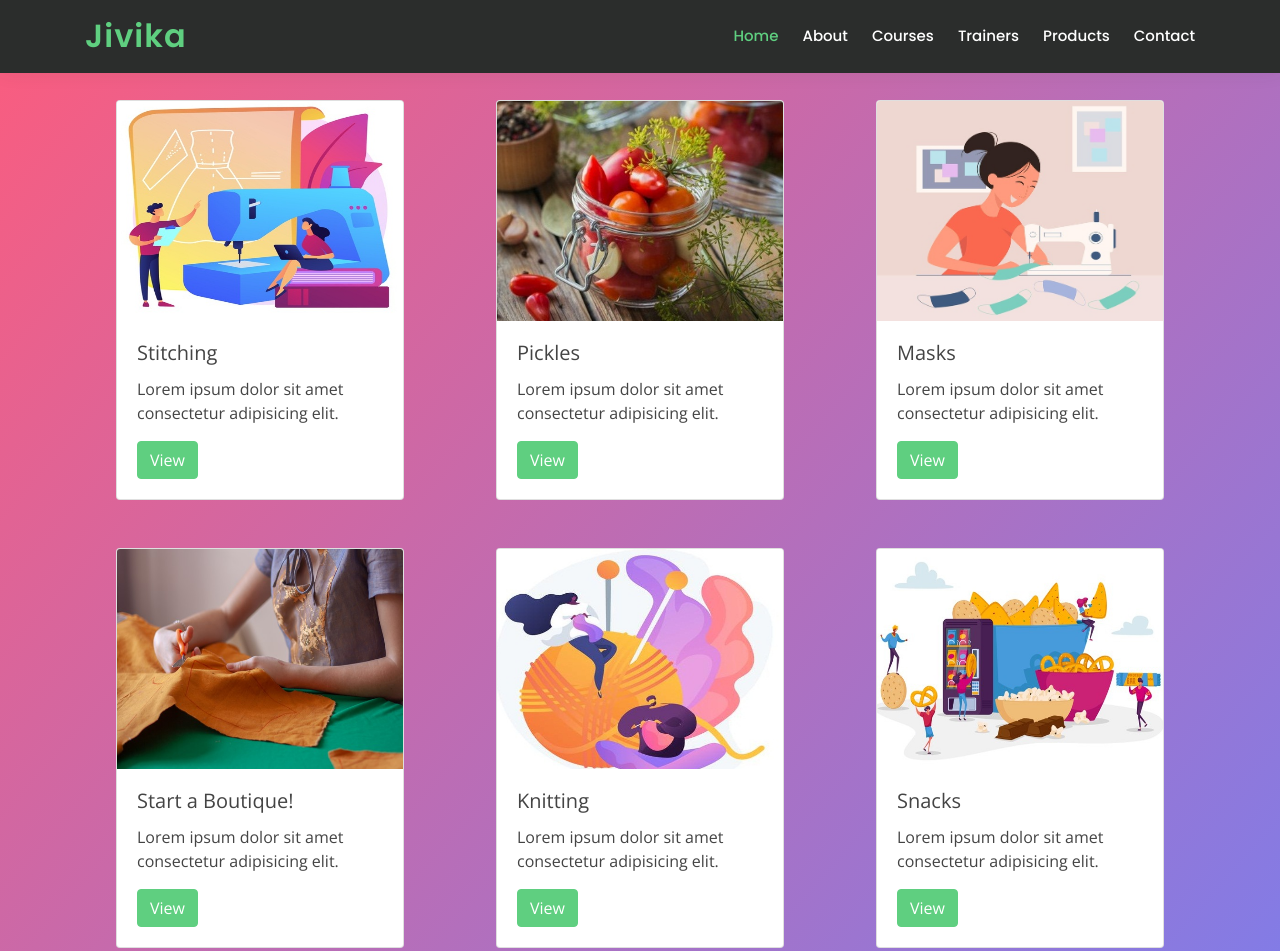
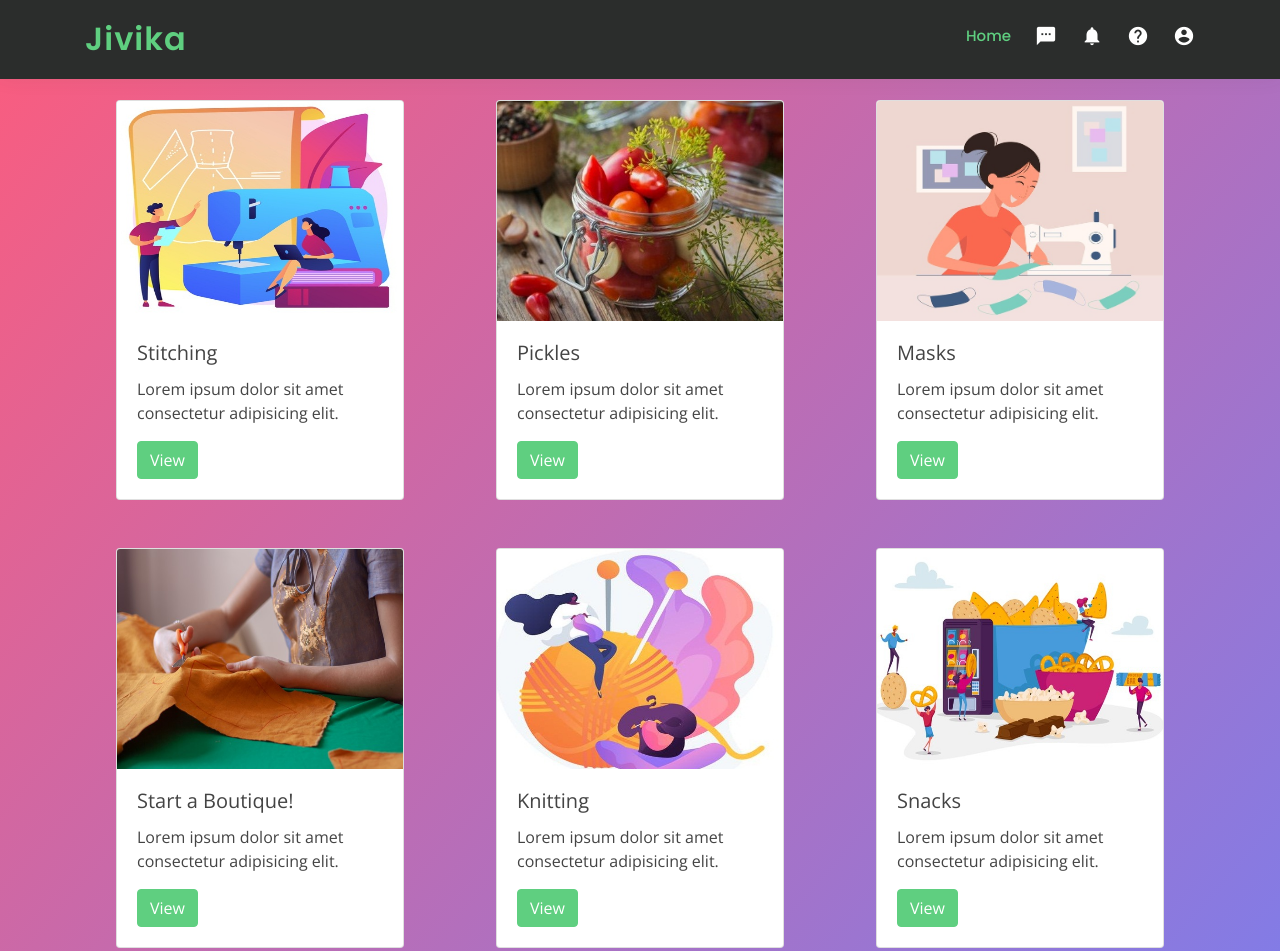
Before and after one commit to Saumya008/SheHacks, a plain HTML site: page home.html in a window 1280 px wide. Shown: the top 951 px of the page. Drawn offline with nearby package versions, Linux system fonts and the light colour scheme.

Commit message:
edit navbar

```diff
--- a/assets/css/home.css
+++ b/assets/css/home.css
@@ -5,12 +5,11 @@ body {
 .icons {
   color: orange;
 
-  padding: 5px;
   margin-left: 15px;
   margin-right: 10px;
 }
 .material-icons {
-  font-size: 28px !important;
+  font-size: 22px !important;
 }
 
 /* navbar */
--- a/home.html
+++ b/home.html
@@ -77,11 +77,11 @@
             <nav class="nav-menu d-none d-lg-block">
                 <ul>
                     <li class="active"><a href="index.html">Home</a></li>
-                    <li><a href="#">About</a></li>
-                    <li><a href="#">Courses</a></li>
-                    <li><a href="#">Trainers</a></li>
-                    <li><a href="#">Products</a></li>
-                    <li><a href="#">Contact</a></li>
+                    <li><a href="#"><i class="material-icons sms">sms</i></a></li>
+                    <li><a href="#"><i class="material-icons notifications">notifications</i></a></li>
+                    <li><a href="#"> <i class="material-icons help">help</i></a></li>
+                    <li><a href="#"><i class="material-icons account_circle">account_circle</i></a></li>
+
 
                 </ul>
     </header>
```
